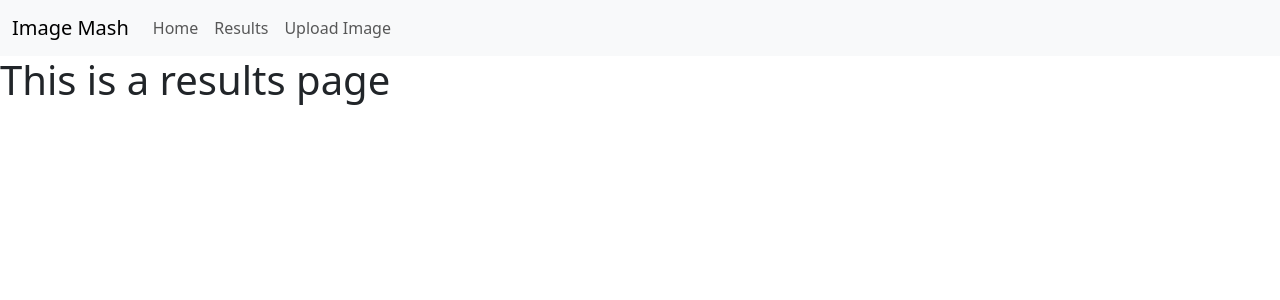
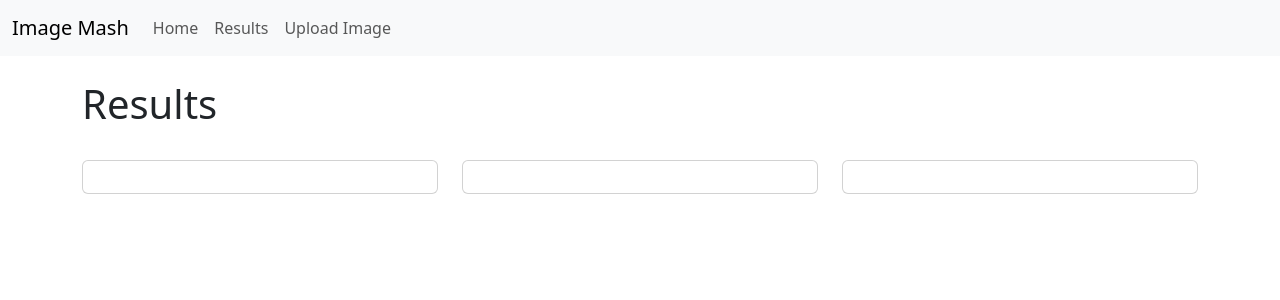
Before and after one commit to LaraEzarik/image_mash, a Vue app in the folder frontend/: page /results in a window 1280 px wide. Shown: the top 300 px of the page. Built offline with nearby package versions, Linux system fonts and the light colour scheme.

Commit message:
feat: results page base layout

```diff
--- a/frontend/src/views/ResultsView.vue
+++ b/frontend/src/views/ResultsView.vue
@@ -1,5 +1,29 @@
 <template>
-    <div class="about">
-      <h1>This is a results page</h1>
+    <div class="container">
+        <div class="row mt-4">
+            <div class="col=md-12">
+                <h1>Results</h1>
+            </div>
+        </div>
+        <div class="row">
+            <div class="col-md-4">
+                <div class="card mt-4">
+                    <div class="card-body">
+                    </div>
+                </div>
+            </div>
+            <div class="col-md-4">
+                <div class="card mt-4">
+                    <div class="card-body">
+                    </div>
+                </div>
+            </div>
+            <div class="col-md-4">
+                <div class="card mt-4">
+                    <div class="card-body">
+                    </div>
+                </div>
+            </div>
+        </div>
     </div>
   </template>
```
